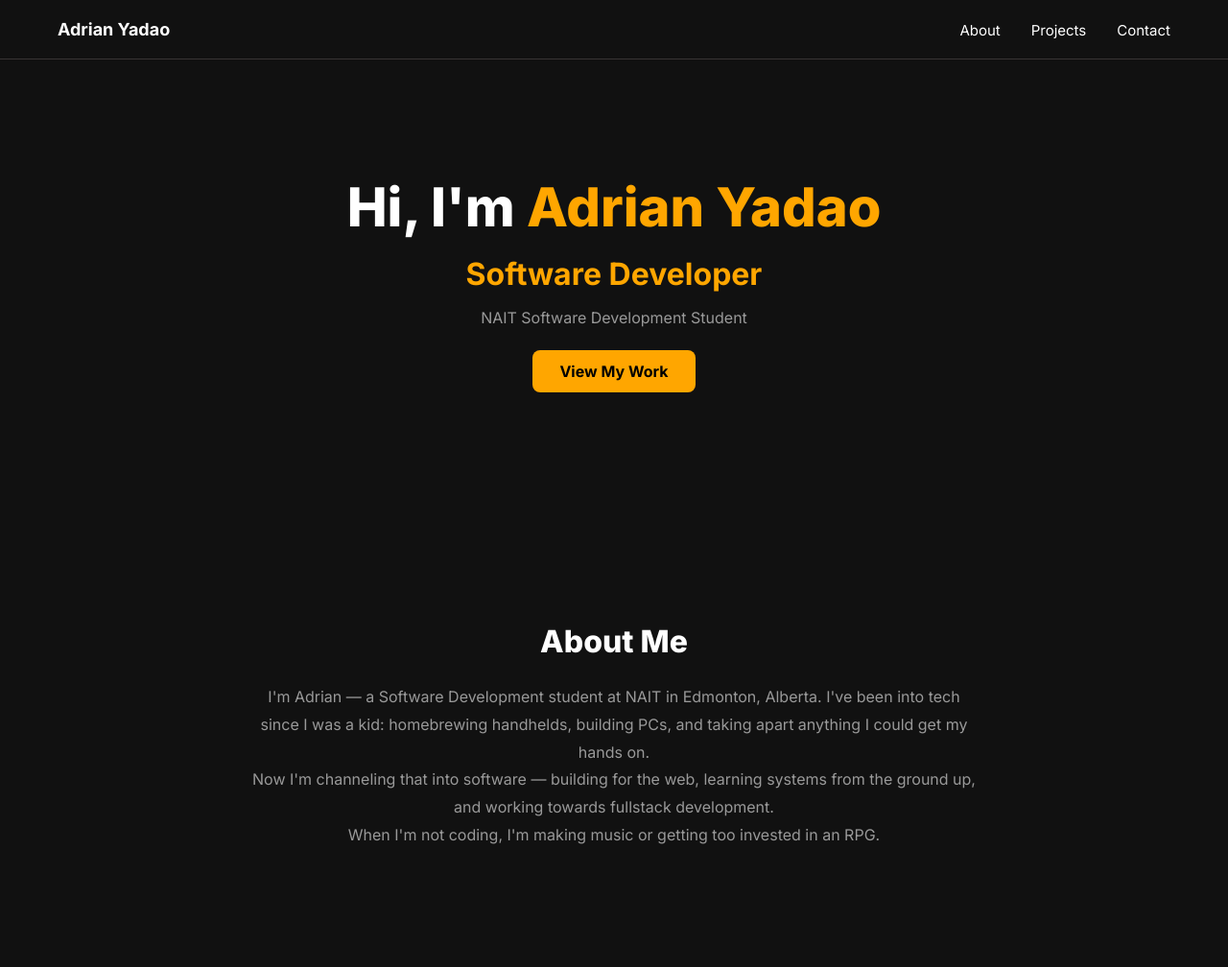
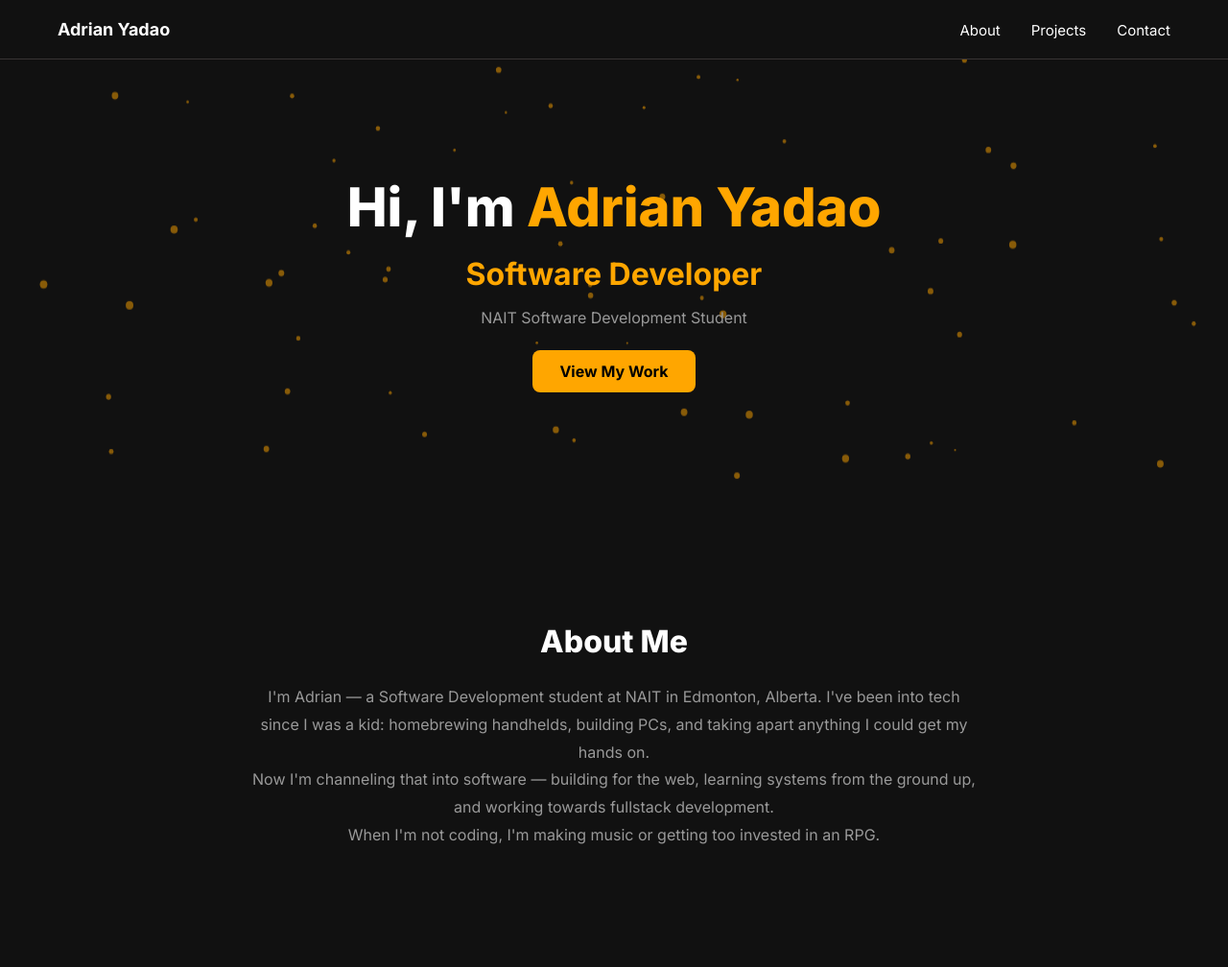
Before and after one commit to ayadaooo/Portfolio, a website built with Vite: page index.html in a window 1280 px wide. Shown: the top 1008 px of the page at 96% size. Built offline with nearby package versions, Linux system fonts and the light colour scheme.

Commit message:
took so long for me to understand but i get it, added particles to js, html, css

```diff
--- a/index.html
+++ b/index.html
@@ -26,6 +26,7 @@
     </nav>
 
     <section id="hero">
+      <canvas id="particles"></canvas>
       <h1>Hi, I'm <span class="pop" id="name"></span></h1>
       <h2><span class="pop" id="title"></span></h2>
       <p class="tagline">NAIT Software Development Student</p>
--- a/src/main.js
+++ b/src/main.js
@@ -49,3 +49,46 @@ function type2() {
     titleElement.classList.add("done");
   }
 }
+
+const canvas = document.querySelector("#particles");
+const ctx = canvas.getContext("2d");
+
+canvas.width = canvas.offsetWidth;
+canvas.height = canvas.offsetHeight;
+
+const particles = [];
+
+const createParticle = () => {
+  return {
+    x: Math.random() * canvas.width,
+    y: Math.random() * canvas.height,
+    size: Math.random() * 3 + 1,
+    speedX: Math.random() - 0.5,
+    speedY: Math.random() - 0.5,
+  };
+};
+
+for (let i = 0; i < 80; i++) {
+  particles.push(createParticle());
+}
+
+const drawParticle = (particle) => {
+  ctx.beginPath();
+  ctx.arc(particle.x, particle.y, particle.size, 0, Math.PI * 2);
+  ctx.fillStyle = "rgba(255, 166, 0, 0.5)";
+  ctx.fill();
+};
+
+const animate = () => {
+  ctx.clearRect(0, 0, canvas.width, canvas.height);
+
+  particles.forEach((particle) => {
+    particle.x += particle.speedX;
+    particle.y += particle.speedY;
+    drawParticle(particle);
+  });
+
+  requestAnimationFrame(animate);
+};
+
+animate();
--- a/src/style.css
+++ b/src/style.css
@@ -81,13 +81,31 @@ html {
 }
 
 /* HERO */
+#particles {
+  position: absolute;
+  top: 0;
+  left: 0;
+  width: 100%;
+  height: 100%;
+  z-index: 0;
+}
+
 #hero {
+  position: relative;
   display: flex;
   flex-direction: column;
   align-items: center;
   text-align: center;
   padding: 120px 20px;
   gap: 16px;
+}
+
+#hero h1,
+#hero h2,
+#hero p,
+#hero a {
+  z-index: 1;
+  position: relative;
 }
 
 #hero h1 {
@@ -124,6 +142,7 @@ html {
 .btn:hover {
   opacity: 0.85;
 }
+
 /* ABOUT ME */
 #about {
   padding: 120px 20px;
@@ -253,7 +272,7 @@ html {
 }
 
 .project-card.wnrs p {
-  color: rgb(214, 55, 55);
+  color: var(--text);
 }
 
 .project-card.wnrs span {
@@ -270,7 +289,7 @@ html {
 }
 
 .project-card.clinic p {
-  color: #00b7ff;
+  color: var(--text);
 }
 
 .project-card.clinic span {
```
